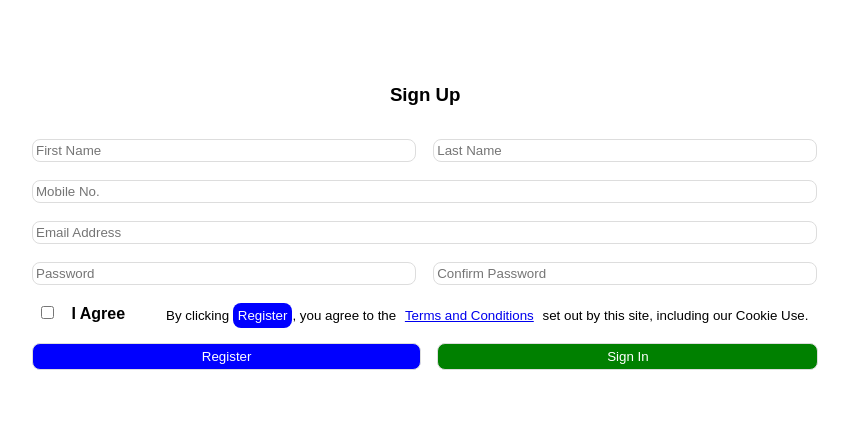
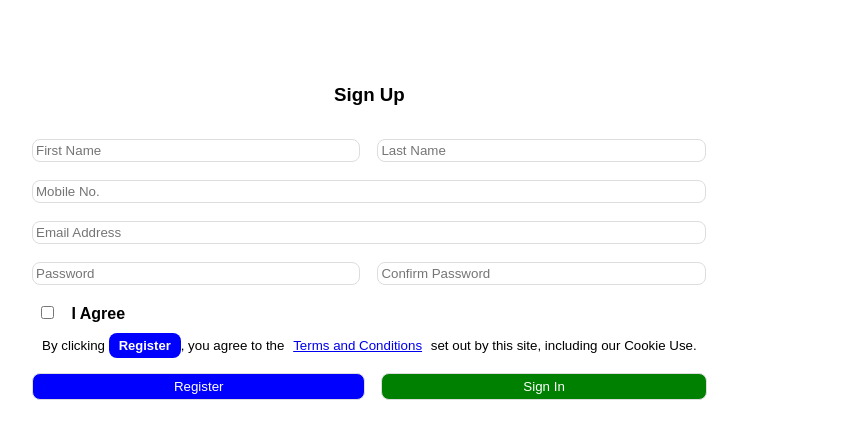
Before and after one commit to liconver/Antra, a plain HTML site: page index.html in a window 1280 px wide. Shown: the whole page, without its empty margins (33-882 px from the left). Drawn offline with Linux system fonts and the light colour scheme.

Commit message:
put strong around Register

```diff
--- a/index.html
+++ b/index.html
@@ -41,6 +41,8 @@
     #regspan {
       background-color: blue;
       color: white;
+      font-size: small;
+      padding: x-small;
     }
     #register {
       background-color: blue;
@@ -84,14 +86,14 @@
           <input class="item" type="text" placeholder="Password" />
           <input class="item" type="text" placeholder="Confirm Password" />
         </div>
-        <div class="flex-container">
+        <div >
           <div class="item">
             <input type="checkbox" />
             <label><b>I Agree</b></label>
           </div>
           <div class="item">
             <div id="disclaimer">
-              By clicking <span id="regspan">Register</span>, you agree to the
+              By clicking <span id="regspan"><strong>Register</strong></span>, you agree to the
               <a href="#">Terms and Conditions</a> set out by this site,
               including our Cookie Use.
             </div>
```
